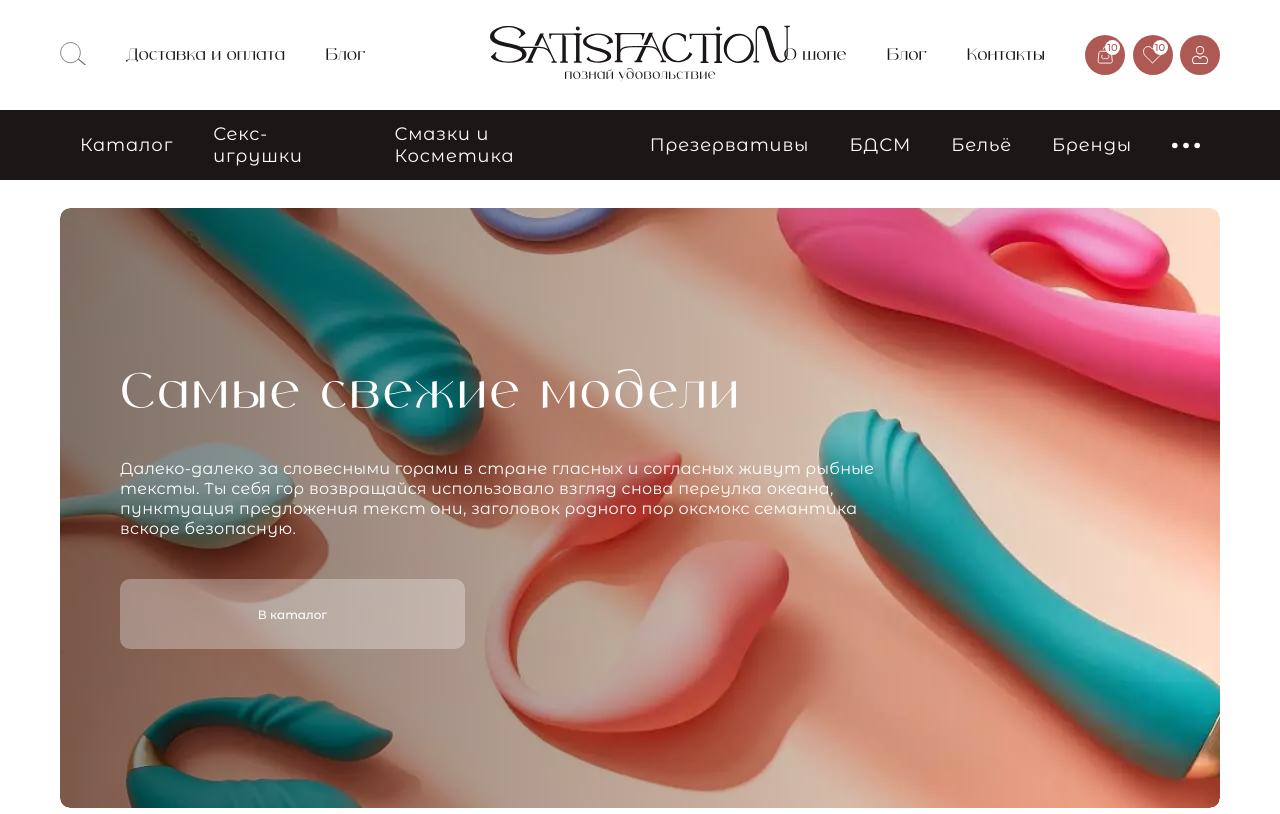
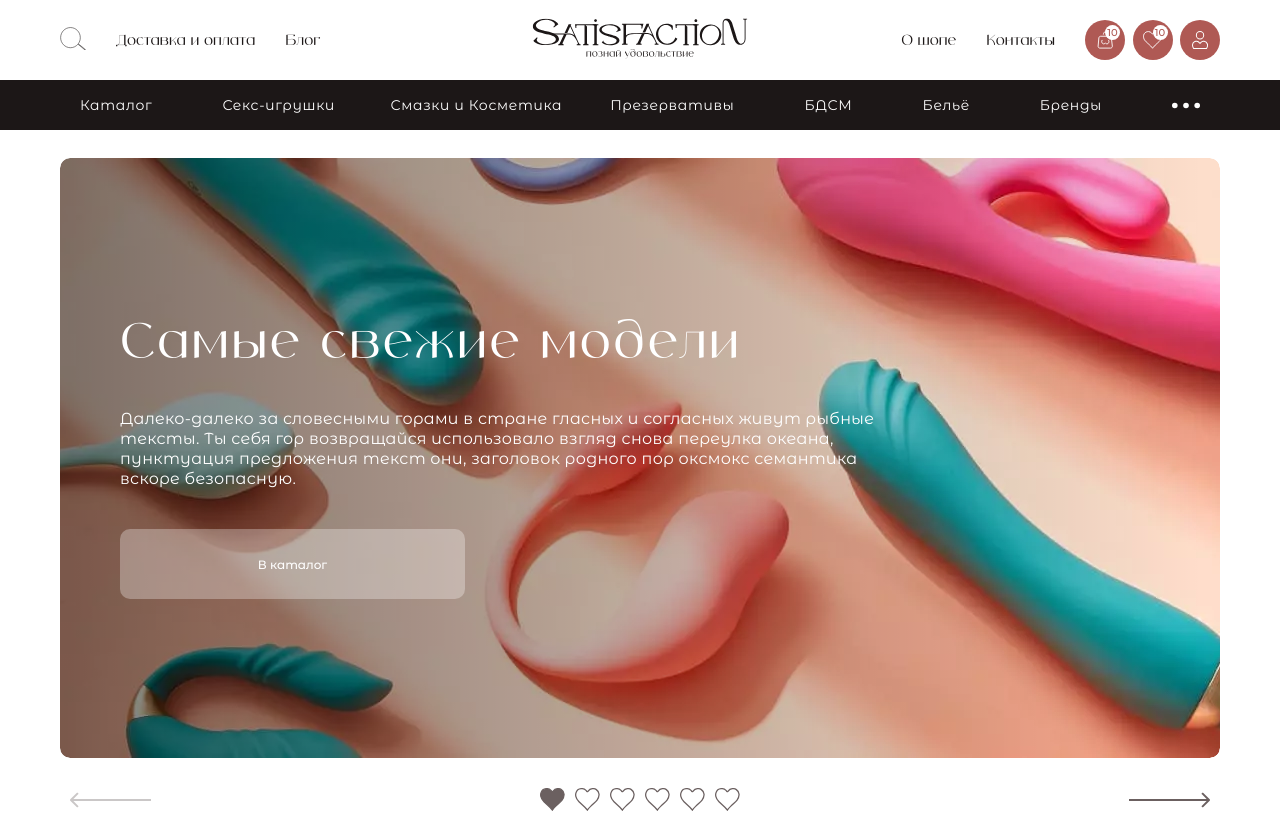
Before and after one commit to Specussa/satisfaction, a plain HTML site: page index.html in a window 1280 px wide. Shown: the top 814 px of the page. Drawn offline with Linux system fonts and the light colour scheme.

Commit message:
fix hero loop

```diff
--- a/css/style.css
+++ b/css/style.css
@@ -467,6 +467,7 @@ section {
 }
 
 .header__bottom_container {
+  height: 70px;
   position: inherit;
 }
 
@@ -487,6 +488,9 @@ section {
 }
 
 .header__bottom_item {
+  display: -webkit-box;
+  display: -ms-flexbox;
+  display: flex;
   padding: 0 20px;
   background-color: var(--text);
   -webkit-transition: background-color .2s linear;
@@ -502,6 +506,7 @@ section {
   display: -ms-flexbox;
   display: flex;
   height: 70px;
+  flex: 0 0 auto;
   align-items: center;
   color: var(--bg);
 }
@@ -1642,3 +1647,52 @@ section {
 }
 
 /* end product */
+
+/* media 1440px */
+@media (max-width: 1440px) {
+  .header.active {
+    top: -80px;
+  }
+  .header__top_container {
+    height: 80px;
+  }
+  .header__top_container,
+  .header__left,
+  .header__right,
+  .header__right_buttons,
+  .header__bottom_list {
+    gap: 30px;
+  }
+  .header__right_buttons {
+    gap: 7.5px;
+  }
+  .header__logo svg {
+    width: 215px;
+    height: 40px;
+  }
+  .header__bottom_container,
+  .header__bottom_link,
+  .header__burger {
+    height: 50px;
+  }
+  .header__bottom_hover {
+    max-height: calc(var(--height) - 130px);
+    top: 130px;
+  }
+  .top {
+    height: 130px;
+  }
+  .header__top_link {
+    font-size: 14px;
+    line-height: 15px;
+  }
+  .header__bottom_link {
+    font-size: 14px;
+    line-height: 17px;
+  }
+  .header__nav {
+    height: calc(var(--height) - 50px);
+    top: 50px;
+  }
+}
+/* media 1440px */
--- a/index.html
+++ b/index.html
@@ -74,7 +74,6 @@
         </a>
         <div class="header__right">
           <a href="#" class="header__top_link">О шопе</a>
-          <a href="#" class="header__top_link">Блог</a>
           <a href="#" class="header__top_link">Контакты</a>
           <div class="header__right_buttons">
             <a href="#" class="header__cart">
--- a/js/main.js
+++ b/js/main.js
@@ -153,7 +153,7 @@ hover.forEach(hovers => {
 const heroSlider = document.querySelector('.hero__swiper');
 if(heroSlider){
   var aboutusThumbs = new Swiper('.hero__swiper', {
-    loop: true,
+    loop: false,
     slidesPerView: 1,
     loopedSlides: 1,
     spaceBetween: 40,
```
